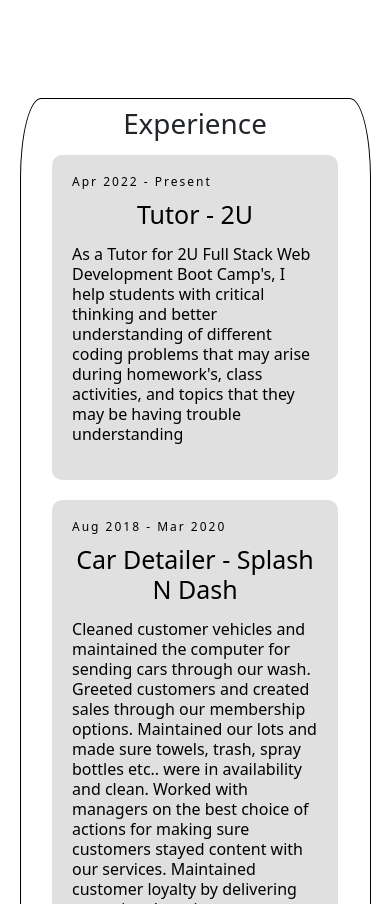
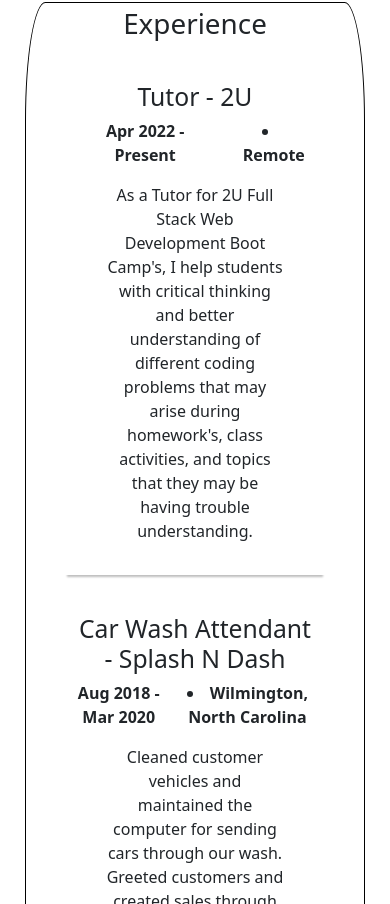
Before and after one commit to jnordan132/jacobnordanportfolio, a React (Create React App) app: page / in a window 390 px wide. Shown: the part 1480-2384 px from the top of the page. Built offline with nearby package versions, Linux system fonts and the light colour scheme.

Commit message:
changed experience section and added media queries

```diff
--- a/package.json
+++ b/package.json
@@ -6,6 +6,8 @@
   "dependencies": {
     "@emotion/react": "^11.9.0",
     "@emotion/styled": "^11.8.1",
+    "@fortawesome/fontawesome-svg-core": "^6.1.1",
+    "@fortawesome/free-solid-svg-icons": "^6.1.1",
     "@mui/icons-material": "^5.6.0",
     "@testing-library/jest-dom": "^5.16.3",
     "@testing-library/react": "^12.1.4",
@@ -13,6 +15,7 @@
     "bootstrap": "^5.1.3",
     "react": "^18.0.0",
     "react-dom": "^18.0.0",
+    "react-icons": "^4.3.1",
     "react-scripts": "5.0.0",
     "web-vitals": "^2.1.4"
   },
--- a/public/index.html
+++ b/public/index.html
@@ -10,7 +10,7 @@
       content="Web site created using create-react-app"
     />
     <link rel="apple-touch-icon" href="%PUBLIC_URL%/logo192.png" />
-    <link rel="manifest" href="%PUBLIC_URL%/manifest.json" />
+    <link rel="icon" href="/favicon.ico">
     <link href="https://cdn.jsdelivr.net/npm/bootstrap@5.1.3/dist/css/bootstrap.min.css" rel="stylesheet" integrity="sha384-1BmE4kWBq78iYhFldvKuhfTAU6auU8tT94WrHftjDbrCEXSU1oBoqyl2QvZ6jIW3" crossorigin="anonymous">
     <title>Jacob Nordan</title>
   </head>
--- a/src/App.css
+++ b/src/App.css
@@ -186,13 +186,33 @@
 
 /* EXPERIENCE */
 
+.workexperience {
+  display: flex;
+  align-items: center;
+  margin: 0.75rem;
+  box-shadow: 0 7px 2px -5px rgba(0, 0, 0, 0.26);
+}
+.workexperience.dif {
+  box-shadow: none;
+}
+
+.card-well {
+  background-color: #fff;
+  padding-top: 15px;
+}
+
+.nomargin {
+  margin: 0;
+}
+
 .experience {
   margin-top: 23rem;
+  margin-bottom: 1.5rem;
   border-radius: 6%;
   border: 1px solid black;
   padding-top: 1%;
   padding-bottom: 3rem;
-  width: 70%;
+  width: 55%;
 }
 
 .experience h1 {
@@ -200,49 +220,26 @@
   padding-bottom: 2%;
 }
 
+.text-center p {
+  padding: 1rem;
+  padding-left: 2rem;
+  padding-right: 2rem;
+}
+
+.inline {
+  display: inline-flex;
+}
+
+.inline li {
+  margin-left: 1rem;
+}
+
 .experience .container {
-  min-height: 80vh;
+  /* min-height: 80vh; */
   width: 100%;
   display: flex;
   align-items: center;
   justify-content: center;
-}
-.timeline {
-  width: 80%;
-  height: auto;
-  max-width: 1000px;
-  margin: 0 auto;
-  position: relative;
-}
-
-.timeline ul {
-  list-style: none;
-}
-.timeline ul li {
-  padding: 20px;
-  background-color: #e0e0e0;
-  color: rgb(0, 0, 0);
-  border-radius: 10px;
-  margin-bottom: 20px;
-}
-.timeline ul li:last-child {
-  margin-bottom: 0;
-}
-.timeline-content h1 {
-  font-weight: 500;
-  font-size: 25px;
-  line-height: 30px;
-  margin-bottom: 10px;
-}
-.timeline-content p {
-  line-height: 20px;
-  font-weight: 350;
-}
-.timeline-content .date {
-  font-size: 12px;
-  font-weight: 300;
-  margin-bottom: 10px;
-  letter-spacing: 2px;
 }
 
 /* PORTFOLIO */
@@ -254,6 +251,7 @@
   padding: 1rem;
   width: 100%;
   margin: 0 auto;
+  margin-bottom: 4rem;
   font-family: var(--font-sans);
 }
 
@@ -553,199 +551,59 @@
 
 /* EXPERIENCE */
 
-@media only screen and (min-width: 768px) {
-  .timeline:before {
-    content: "";
-    position: absolute;
-    top: 0;
-    left: 50%;
-    transform: translateX(-50%);
-    width: 2px;
-    height: 100%;
-    background-color: gray;
-  }
-  .timeline ul li {
-    width: 50%;
-    position: relative;
-    margin-bottom: 50px;
-  }
-  .timeline ul li:nth-child(odd) {
-    float: left;
-    clear: right;
-    transform: translateX(-30px);
-    border-radius: 20px 0px 20px 20px;
-  }
-  .timeline ul li:nth-child(even) {
-    float: right;
-    clear: left;
-    transform: translateX(30px);
-    border-radius: 0px 20px 20px 20px;
-  }
-  .timeline ul li::before {
-    content: "";
-    position: absolute;
-    height: 20px;
-    width: 20px;
-    border-radius: 50%;
-    background-color: gray;
-    top: 0px;
-  }
-  .timeline ul li:nth-child(odd)::before {
-    transform: translate(50%, -50%);
-    right: -30px;
-  }
-  .timeline ul li:nth-child(even)::before {
-    transform: translate(-50%, -50%);
-    left: -30px;
-  }
-  .timeline-content .date {
-    position: absolute;
-    top: -30px;
-  }
-}
-
-@media screen and (max-width: 1399px) {
+@media screen and (max-width: 1500px) {
   .experience {
-    margin-top: 26rem;
+    width: 80%;
   }
 }
 
 @media screen and (max-width: 1199px) {
   .experience {
-    margin-top: 28.5rem;
-    padding-top: 2%;
+    width: 87%;
+    margin-top: 26rem;
+    margin-bottom: 2rem;
   }
 }
 
-@media screen and (max-width: 1200px) {
+@media screen and (max-width: 991px) {
   .experience {
-    width: 100%;
+    margin-top: 49.5rem;
   }
 }
 
-@media screen and (max-width: 1037px) {
-  .experience {
-    margin-top: 30rem;
-  }
-}
-
-@media screen and (max-width: 1017px) {
-  .experience {
-    margin-top: 32rem;
-  }
-}
-
-@media screen and (max-width: 992px) {
-  .experience {
-    margin-top: 52.5rem;
-  }
-}
-
-@media screen and (max-width: 785px) {
+@media screen and (max-width: 784px) {
   .experience {
     margin-top: 51rem;
   }
 }
 
-@media screen and (max-width: 768px) {
+@media screen and (max-width: 617px) {
   .experience {
-    margin-top: 54.5rem;
+    margin-top: 46rem;
   }
 }
 
-@media screen and (max-width: 616px) {
+@media screen and (max-width: 548px) {
   .experience {
-    margin-top: 48.5rem;
+    margin-top: 48rem;
   }
 }
 
-@media screen and (max-width: 592px) {
-  .experience {
-    width: 90%;
-    margin-top: 50rem;
-  }
-}
-
-@media screen and (max-width: 564px) {
+@media screen and (max-width: 477px) {
   .experience {
     margin-top: 49.5rem;
   }
 }
 
-@media screen and (max-width: 550px) {
+@media screen and (max-width: 476px) {
   .experience {
-    margin-top: 50.5rem;
+    margin-top: 51rem;
   }
 }
 
-@media screen and (max-width: 540px) {
+@media screen and (max-width: 395px) {
   .experience {
-    margin-top: 52rem;
-  }
-}
-
-@media screen and (max-width: 530px) {
-  .experience {
-    margin-top: 53.5rem;
-  }
-}
-
-@media screen and (max-width: 504px) {
-  .experience {
-    margin-top: 53.5rem;
-  }
-}
-
-@media screen and (max-width: 477px) {
-  .experience {
-    margin-top: 54rem;
-  }
-  .timeline {
-    margin: 0;
-    padding: 0;
-    width: 95%;
-  }
-}
-
-@media screen and (max-width: 457px) {
-  .experience {
-    margin-top: 55.5rem;
-  }
-}
-
-@media screen and (max-width: 437px) {
-  .experience {
-    margin-top: 55.5rem;
-  }
-}
-
-@media screen and (max-width: 436px) {
-  .experience {
-    margin-top: 57rem;
-  }
-}
-
-@media screen and (max-width: 416px) {
-  .experience {
-    margin-top: 57rem;
-  }
-}
-
-@media screen and (max-width: 405px) {
-  .experience {
-    margin-top: 59rem;
-  }
-}
-
-@media screen and (max-width: 396px) {
-  .experience {
-    margin-top: 58.5rem;
-  }
-}
-
-@media screen and (max-width: 385px) {
-  .experience {
-    margin-top: 58.5rem;
+    margin-top: 52.5rem;
   }
 }
 
@@ -756,7 +614,7 @@
     grid-template-columns: auto auto;
   }
   .card {
-    height: 16.30rem;
+    height: 16.3rem;
   }
 }
 
@@ -836,14 +694,12 @@
   }
   .flex {
     margin-top: 0;
-    margin-bottom: 1.5rem
+    margin-bottom: 1.5rem;
   }
   .page-content {
     grid-gap: 0;
   }
 }
-
-
 
 @media screen and (hover: hover) and (min-width: 600px) {
   .card:after {
--- a/src/App.js
+++ b/src/App.js
@@ -14,7 +14,6 @@
       <About />
       <Experience />
       <Portfolio />
-      <br />
       <Footer />
     </div>
   );
--- a/src/components/Experience/index.js
+++ b/src/components/Experience/index.js
@@ -1,43 +1,83 @@
-function Experience() {
+import { FaFlag } from "react-icons/fa";
+
+const Experience = () => {
   return (
     <div className="container experience">
       <h1>Experience</h1>
       <div class="container">
-        <div class="timeline">
-          <ul>
+        <div class="row">
+          <div class="card-well">
+            <div class="row nomargin">
+              <div class="col workexperience">
+                <div class="col text-center">
+                  <div>
+                    <h2>Tutor - 2U</h2>
+                  </div>
+                  <div className="inline">
+                    <b>Apr 2022 - Present</b>
                     <li>
-              <div class="timeline-content">
-                <h3 class="date">Apr 2022 - Present</h3>
-                <h1>Tutor - 2U</h1>
+                      <b>Remote</b>
+                    </li>
+                  </div>
                   <p>
                     As a Tutor for 2U Full Stack Web Development Boot Camp's, I
-                  help students with critical thinking and better understanding
-                  of different coding problems that may arise during homework's,
-                  class activities, and topics that they may be having trouble
-                  understanding
+                    help students with critical thinking and better
+                    understanding of different coding problems that may arise
+                    during homework's, class activities, and topics that they
+                    may be having trouble understanding.
                   </p>
                 </div>
+              </div>
+            </div>
+          </div>
+        </div>
+      </div>
+      <div class="container">
+        <div class="row">
+          <div class="card-well">
+            <div class="row nomargin">
+              <div class="col workexperience">
+                <div class="col text-center">
+                  <div>
+                    <h2>Car Wash Attendant - Splash N Dash</h2>
+                  </div>
+                  <div className="inline">
+                    <b>Aug 2018 - Mar 2020</b>
+                    <li>
+                      <b>Wilmington, North Carolina</b>
                     </li>
-            <li>
-              <div class="timeline-content">
-                <h3 class="date">Aug 2018 - Mar 2020</h3>
-                <h1>Car Detailer - Splash N Dash</h1>
+                  </div>
                   <p>
                     Cleaned customer vehicles and maintained the computer for
                     sending cars through our wash. Greeted customers and created
-                  sales through our membership options. Maintained our lots and
-                  made sure towels, trash, spray bottles etc.. were in
+                    sales through our membership options. Maintained our lots
+                    and made sure towels, trash, spray bottles etc.. were in
                     availability and clean. Worked with managers on the best
                     choice of actions for making sure customers stayed content
                     with our services. Maintained customer loyalty by delivering
                     exceptional service.
                   </p>
                 </div>
+              </div>
+            </div>
+          </div>
+        </div>
+      </div>
+      <div class="container">
+        <div class="row">
+          <div class="card-well">
+            <div class="row nomargin">
+              <div class="col workexperience dif">
+                <div class="col text-center">
+                  <div>
+                    <h2>Sales Associate - JourneysKidz</h2>
+                  </div>
+                  <div className="inline">
+                    <b>Jun 2018 - Feb 2019</b>
+                    <li>
+                      <b>Wilmington, North Carolina</b>
                     </li>
-            <li>
-              <div class="timeline-content">
-                <h3 class="date">Jun 2018 - Feb 2019 </h3>
-                <h1>Sales Associate - Journes Kidz</h1>
+                  </div>
                   <p>
                     Resolved customer concerns using strong communication and
                     conflict management skills. Accomplished multiple tasks in a
@@ -47,12 +87,13 @@
                     independently but within a team environment.
                   </p>
                 </div>
-            </li>
-          </ul>
               </div>
             </div>
           </div>
-  )
+        </div>
+      </div>
+    </div>
+  );
 };
 
 export default Experience;
--- a/src/index.css
+++ b/src/index.css
@@ -1,7 +1,3 @@
-* {
-  box-sizing: border-box;
-}
-
 :root {
   --d: 700ms;
   --e: cubic-bezier(0.19, 1, 0.22, 1);
@@ -13,7 +9,6 @@
 html {
   margin: 0;
   padding: 0;
-  box-sizing: border-box;
   -webkit-font-smoothing: antialiased;
   -moz-osx-font-smoothing: grayscale;
 }
```
Also changed, not shown: src/components/Nav/index.js (+4 -20 lines), 1 other file (tests, documents, lock files or other folders). Lines whose indentation alone changed are shown as unchanged.
